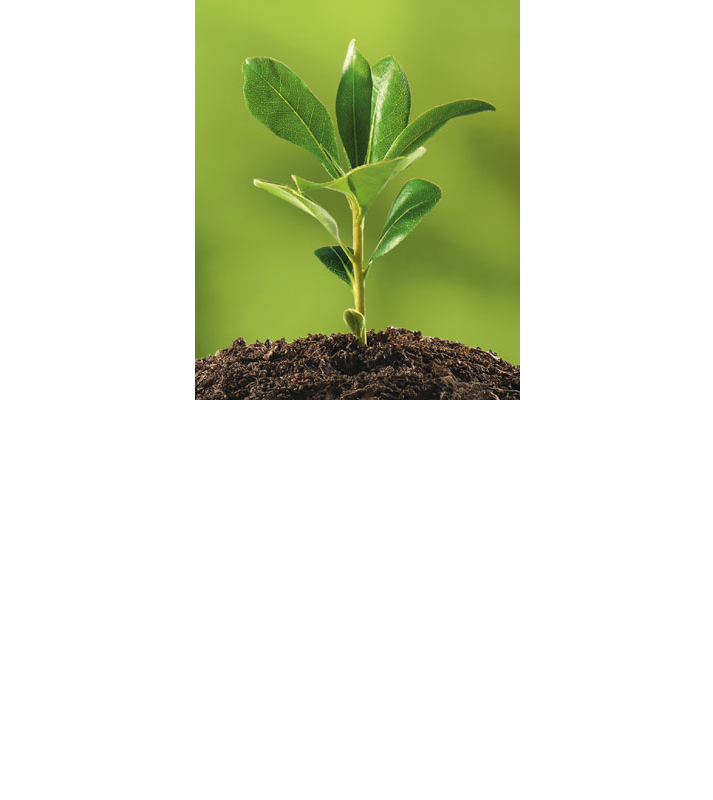
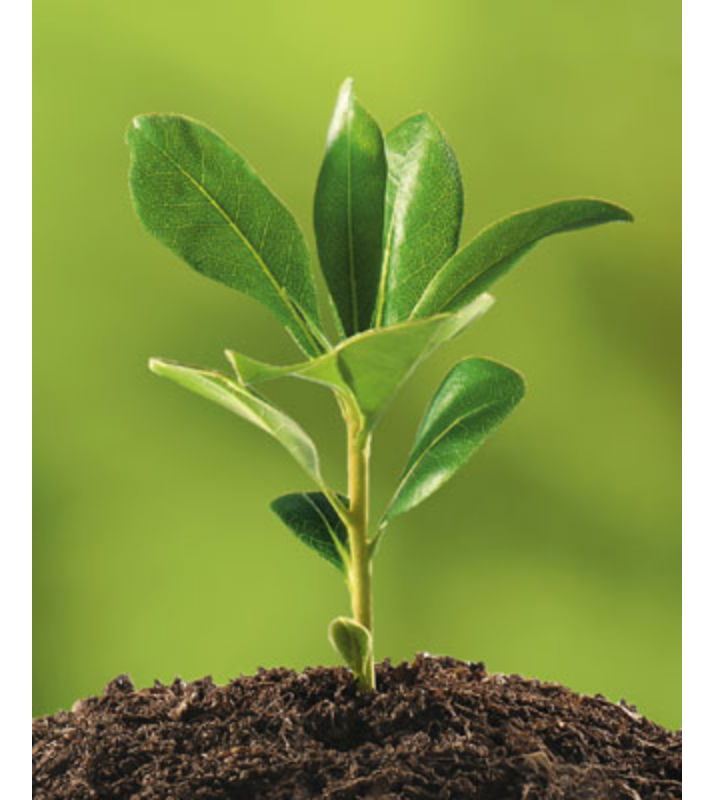
Before and after one commit to javierlopm/interfacesProy3, a plain HTML site: page login.html in a window 1280 px wide. Shown: the whole page, without its empty margins (283-996 px from the left). Drawn offline with Linux system fonts and the light colour scheme.

Commit message:
finally that fucking plant is in place

```diff
--- a/css/login.css
+++ b/css/login.css
@@ -2,11 +2,25 @@
 html, html * {
   font-family: Roboto;
 }
-
+/*
 body {
     background-image:url("/img/plantita_vert.jpg");
     background-repeat: no-repeat;
-    background-position: top center;
-    /*background-size: contain 100%;*/
+    background-position: 0% 50%;
+
+    background-size: 100% auto;
+    background-color: #76a912;
     -o-background-size: 100% auto ;
 }
+*/
+
+
+#plant {
+   position: absolute;
+   left: 50%;
+   top: 50%;
+   -webkit-transform: translateY(-50%) translateX(-50%);
+   height: 100%;
+   /*background-attachment: fixed;*/
+   position: fixed;
+}
--- a/js/main.js
+++ b/js/main.js
@@ -202,8 +202,9 @@ function set_color_for(tag){
 }
 
 function create_menu(blue) {
-/*    <div id="flex-item1">
-    <a href="inicio.html" class="nigga-link" id="ic-home">
+/* This is what we are building
+  <div id="flex-item1">
+    <a href="inicio.html" class="cool-link" id="ic-home">
       <i class="fa fa-home fa-2x" aria-hidden="true"></i>
     </a>
   </div>
--- a/login.html
+++ b/login.html
@@ -5,6 +5,14 @@
     <link rel="stylesheet" type="text/css" href="css/login.css">
 </head>
 <body>
-<!-- <img src="img/plantita.jpg"> -->
+<!--     <div id="bg-div">
+        <img id="bg" src="/img/plantita_vert.jpg">
+    </div> -->
+<!--
+<div id="over">
+    <span class="Centerer"></span>
+</div> -->
+    <img id="plant" src="/img/plantita_vert.jpg"  />
+
 </body>
 </html>
```
